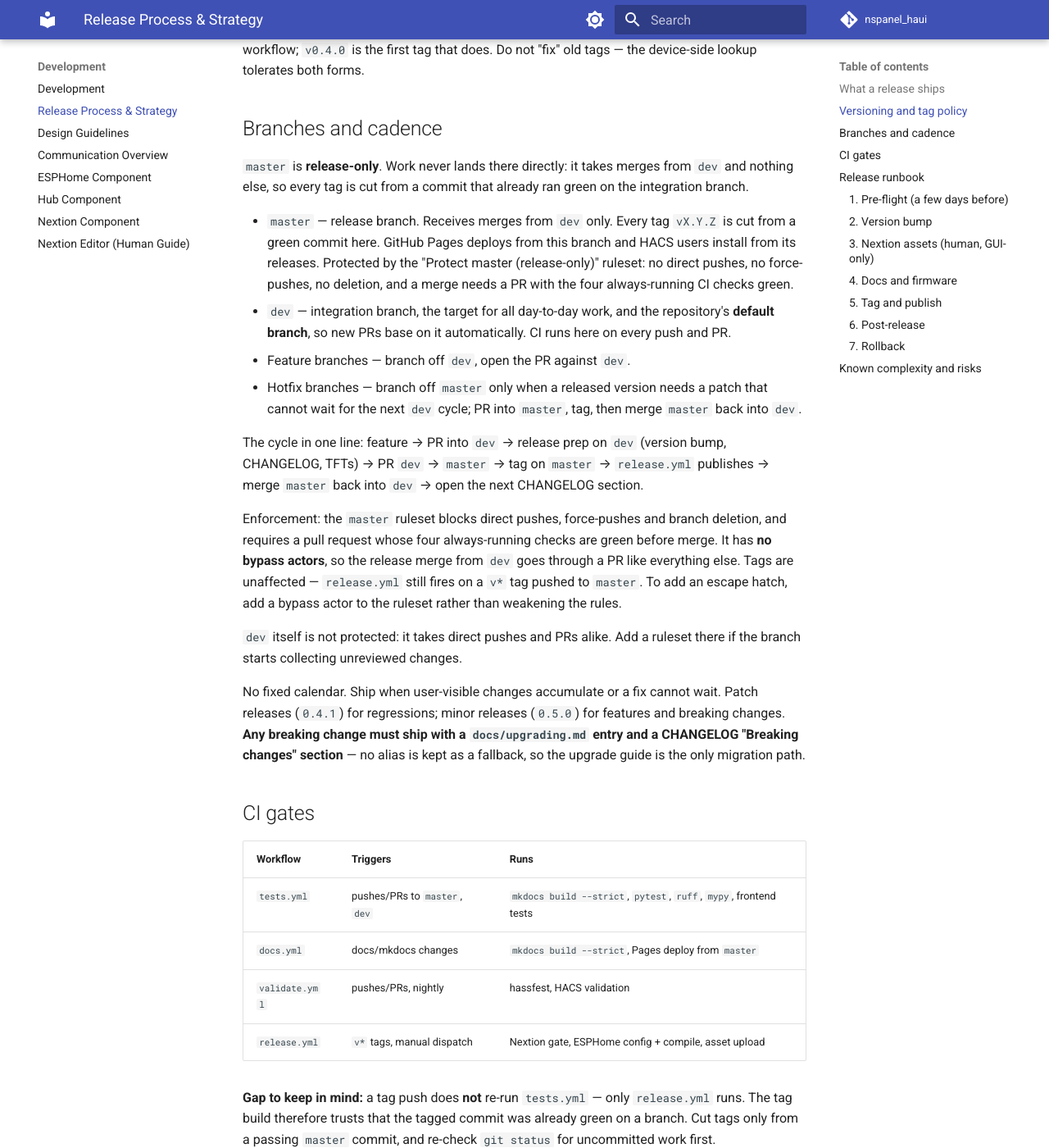
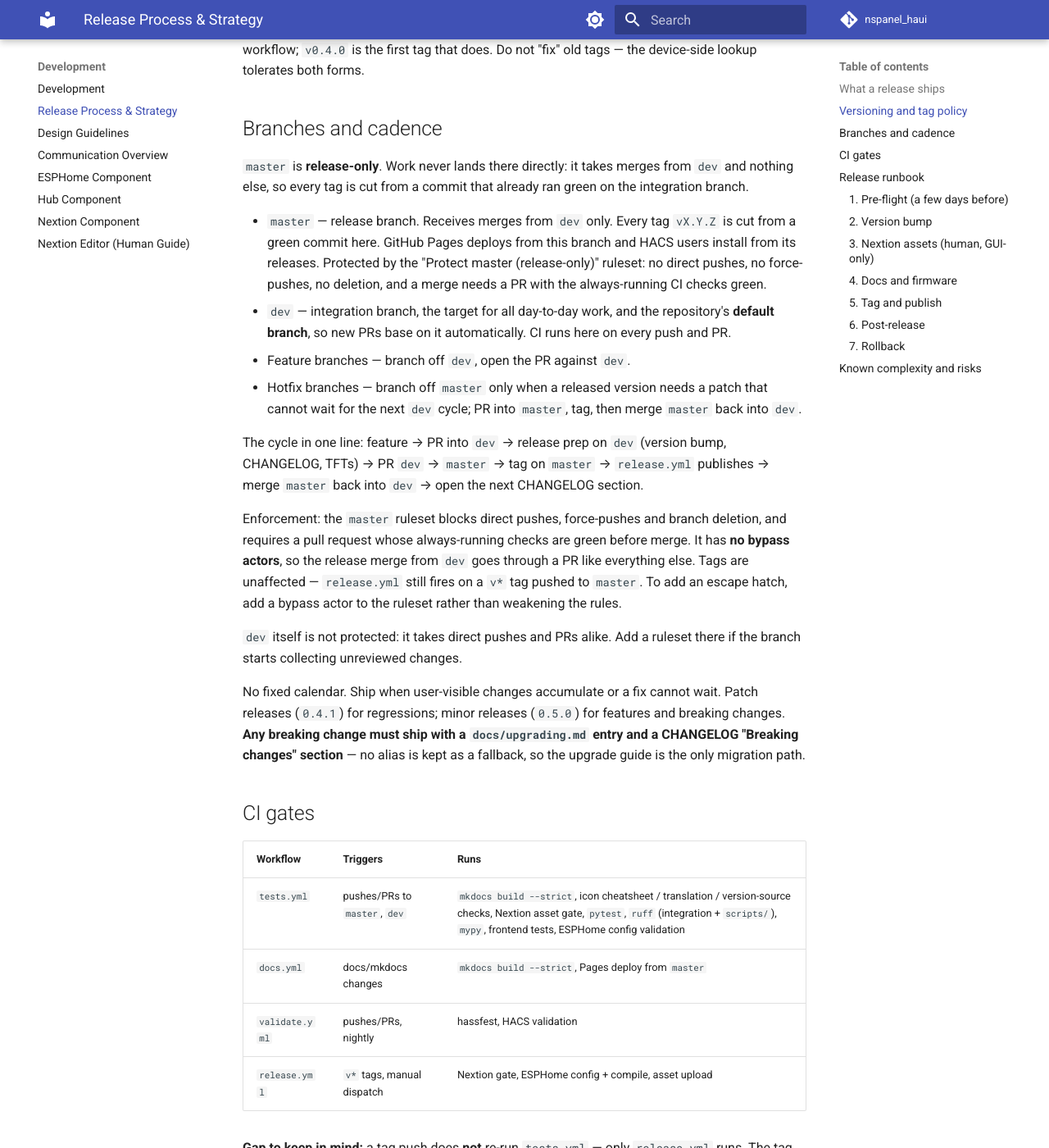
Before and after one commit to happydasch/nspanel_haui, an MkDocs documentation site: the page built from docs/release.md, in a window 1280 px wide and 1400 px high, scrolled down 1262 px. Shown: the whole window at 82% size. Built offline with MkDocs 1.6.1 and Material for MkDocs 9.7.7, drawn with Linux system fonts in a browser that asks for light colours; comment, search, counter and statistics services are not loaded.

Commit message:
feat: enhance CI workflows with version checks and translation validation

```diff
--- a/docs/release.md
+++ b/docs/release.md
@@ -50,7 +50,7 @@ green on the integration branch.
   is cut from a green commit here. GitHub Pages deploys from this branch and
   HACS users install from its releases. Protected by the "Protect master
   (release-only)" ruleset: no direct pushes, no force-pushes, no deletion, and a
-  merge needs a PR with the four always-running CI checks green.
+  merge needs a PR with the always-running CI checks green.
 - `dev` — integration branch, the target for all day-to-day work, and the
   repository's **default branch**, so new PRs base on it automatically. CI runs
   here on every push and PR.
@@ -65,7 +65,7 @@ bump, CHANGELOG, TFTs) → PR `dev` → `master` → tag on `master` →
 CHANGELOG section.
 
 Enforcement: the `master` ruleset blocks direct pushes, force-pushes and branch
-deletion, and requires a pull request whose four always-running checks are green
+deletion, and requires a pull request whose always-running checks are green
 before merge. It has **no bypass actors**, so the release merge from `dev` goes
 through a PR like everything else. Tags are unaffected — `release.yml` still
 fires on a `v*` tag pushed to `master`. To add an escape hatch, add a bypass
@@ -84,7 +84,7 @@ alias is kept as a fallback, so the upgrade guide is the only migration path.
 
 | Workflow | Triggers | Runs |
 |----------|----------|------|
-| `tests.yml` | pushes/PRs to `master`, `dev` | `mkdocs build --strict`, `pytest`, `ruff`, `mypy`, frontend tests |
+| `tests.yml` | pushes/PRs to `master`, `dev` | `mkdocs build --strict`, icon cheatsheet / translation / version-source checks, Nextion asset gate, `pytest`, `ruff` (integration + `scripts/`), `mypy`, frontend tests, ESPHome config validation |
 | `docs.yml` | docs/mkdocs changes | `mkdocs build --strict`, Pages deploy from `master` |
 | `validate.yml` | pushes/PRs, nightly | hassfest, HACS validation |
 | `release.yml` | `v*` tags, manual dispatch | Nextion gate, ESPHome config + compile, asset upload |
```
Also changed, not shown: 5 other files.
